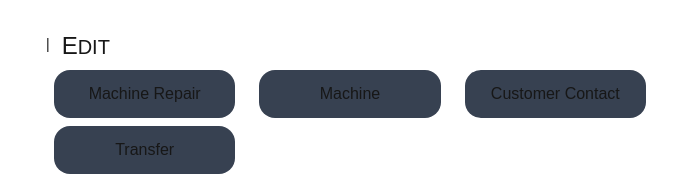
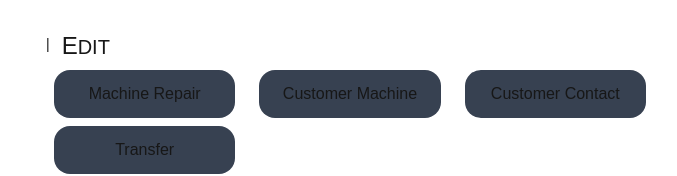
Before and after one commit to WillTaylor2352/MachineRepairs, a Next.js app in the folder machinerepairs/: page / in a window 1280 px wide. Shown: the part 251-427 px from the top of the page, without its empty margins (290-967 px from the left). Built offline with nearby package versions, Linux system fonts and the light colour scheme.

Commit message:
Add pages and routes for creation functions

```diff
--- /dev/null
+++ b/machinerepairs/src/app/(Create)/create_Machine_Repair/page.js
@@ -0,0 +1,3 @@
+export default function Page() {
+	return <div>Machine Repairs Create</div>;
+}
--- /dev/null
+++ b/machinerepairs/src/app/(Create)/create_Transfer/page.js
@@ -0,0 +1,3 @@
+export default function Page() {
+	return <div>Transfer Create</div>;
+}
--- a/machinerepairs/src/app/res/lists/app-page_buttons.json
+++ b/machinerepairs/src/app/res/lists/app-page_buttons.json
@@ -4,12 +4,12 @@
 			"ButtonData": [
 				{
 					"Text": "Machine Repair",
-					"Link": "/MachineRepair",
+					"Link": "/create_Machine_Repair",
 					"function": ""
 				},
 				{
 					"Text": "Transfer",
-					"Link": "/Transfer",
+					"Link": "/create_Transfer",
 					"function": ""
 				}
 			]
@@ -24,8 +24,8 @@
 					"function": ""
 				},
 				{
-					"Text": "Machine",
-					"Link": "/Machine",
+					"Text": "Customer Machine",
+					"Link": "/edit_Machine",
 					"function": ""
 				},
 				{
```
